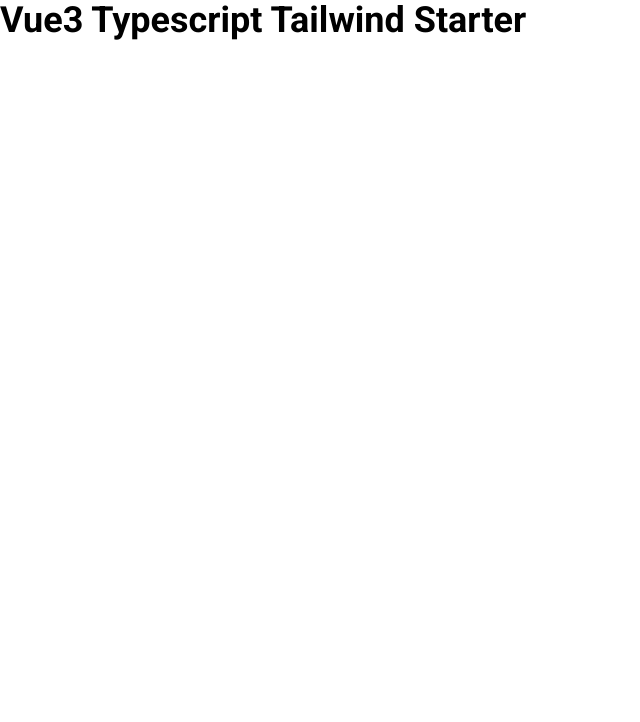
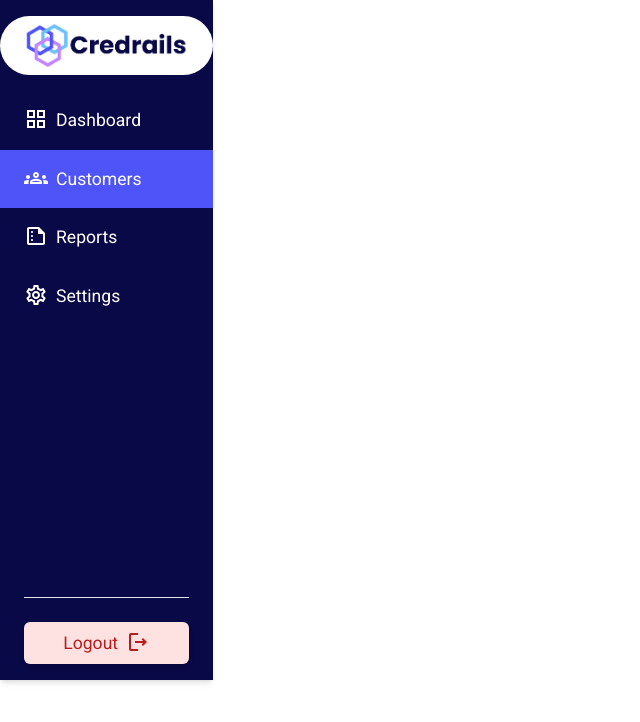
Before and after one commit to d3vkk/credrails, a Vue app: page / in a window 1280 px wide. Shown: the top 722 px of the page, without its empty margins (0-640 px from the left). Built offline with nearby package versions, Linux system fonts and the light colour scheme.

Commit message:
refactor: Add sidebar

```diff
--- a/src/assets/css/index.css
+++ b/src/assets/css/index.css
@@ -4,14 +4,15 @@
 @tailwind utilities;
 
 :root {
-    --primary: #42b883;
-    --secondary: #35495e;
+    --primary:#0A0947;
+    --secondary: #4F54F9;
     --gray-100: #f3f4f6;
     --gray-200: #d1d5db;
     --gray-300: #6b7280;
     --white: #ffffff;
     --black: #000000;
     --font-big: 2rem;
+    --font-medium: 1.1rem;
     --font-normal: 1rem;
     --font-small: 0.5rem;
 }
--- /dev/null
+++ b/src/components/Sidebar.vue
@@ -0,0 +1,90 @@
+<template>
+  <div id="sidebar" class="py-4 shadow-md">
+    <div class="sidebar-img rounded-full p-1 px-6">
+      <img src="/img/credrails-logo.png" alt="Credrails Logo" />
+    </div>
+    <ul class="py-4">
+      <li>
+        <div v-html="iconGridView"></div>
+        <div>Dashboard</div>
+      </li>
+      <li class="highlight">
+        <div v-html="iconGroups"></div>
+        <div>Customers</div>
+      </li>
+      <li>
+        <div v-html="iconReport"></div>
+        <div>Reports</div>
+      </li>
+      <li>
+        <div v-html="iconSettings"></div>
+        <div>Settings</div>
+      </li>
+    </ul>
+    <div class="pb-64"></div>
+    <div class="px-6"><hr /></div>
+    <div class="px-6">
+      <div
+        class="btn-logout mt-6 justify-center px-2 py-2 bg-red-100 text-red-700 shadow-md rounded-md"
+      >
+        <div>Logout</div>
+        <span v-html="iconLogout"></span>
+      </div>
+    </div>
+  </div>
+</template>
+
+<script lang="ts">
+import { defineComponent } from "vue";
+import {
+  iconGridView,
+  iconGroups,
+  iconReport,
+  iconSettings,
+  iconLogout,
+} from "../utils/icons";
+
+export default defineComponent({
+  setup() {
+    return {
+      iconGridView,
+      iconGroups,
+      iconReport,
+      iconSettings,
+      iconLogout,
+    };
+  },
+});
+</script>
+
+<style scoped>
+#sidebar {
+  background-color: var(--primary);
+  color: var(--white);
+  font-size: var(--font-medium);
+}
+
+.highlight {
+  background-color: var(--secondary);
+}
+.sidebar-img {
+  background-color: var(--white);
+}
+
+li,
+.btn-logout {
+  @apply flex flex-row;
+  cursor: pointer;
+}
+
+.btn-logout {
+}
+
+li {
+  @apply py-4 px-6;
+}
+li div:first-child,
+.btn-logout div:first-child {
+  @apply mr-2;
+}
+</style>
--- a/src/router/index.ts
+++ b/src/router/index.ts
@@ -1,7 +1,7 @@
 import { createRouter, createWebHistory, RouteRecordRaw } from "vue-router";
-import LandingPage from "../views/LandingPage.vue";
+import Dashboard from "../views/Dashboard.vue";
 
-const routes: Array<RouteRecordRaw> = [{ path: "/", component: LandingPage }];
+const routes: Array<RouteRecordRaw> = [{ path: "/", component: Dashboard }];
 const router = createRouter({
   history: createWebHistory(),
   routes,
--- /dev/null
+++ b/src/utils/icons.ts
@@ -0,0 +1,20 @@
+const iconArrowBack: string = `<svg xmlns='http://www.w3.org/2000/svg' height='24px' viewBox='0 0 24 24' width='24px' fill='#FFFFFF'><path d='M0 0h24v24H0V0z' fill='none' opacity='.87'/><path d='M17.51 3.87L15.73 2.1 5.84 12l9.9 9.9 1.77-1.77L9.38 12l8.13-8.13z'/></svg>`;
+
+const iconGridView: string = `<svg xmlns='http://www.w3.org/2000/svg' enable-background='new 0 0 24 24' height='24px' viewBox='0 0 24 24' width='24px' fill='#FFFFFF'><g><rect fill='none' height='24' width='24'/></g><g><g><g><path d='M3,3v8h8V3H3z M9,9H5V5h4V9z M3,13v8h8v-8H3z M9,19H5v-4h4V19z M13,3v8h8V3H13z M19,9h-4V5h4V9z M13,13v8h8v-8H13z M19,19h-4v-4h4V19z'/></g></g></g></svg>`;
+
+const iconGroups: string = `<svg xmlns='http://www.w3.org/2000/svg' enable-background='new 0 0 24 24' height='24px' viewBox='0 0 24 24' width='24px' fill='#FFFFFF'><rect fill='none' height='24' width='24'/><g><path d='M4,13c1.1,0,2-0.9,2-2c0-1.1-0.9-2-2-2s-2,0.9-2,2C2,12.1,2.9,13,4,13z M5.13,14.1C4.76,14.04,4.39,14,4,14 c-0.99,0-1.93,0.21-2.78,0.58C0.48,14.9,0,15.62,0,16.43V18l4.5,0v-1.61C4.5,15.56,4.73,14.78,5.13,14.1z M20,13c1.1,0,2-0.9,2-2 c0-1.1-0.9-2-2-2s-2,0.9-2,2C18,12.1,18.9,13,20,13z M24,16.43c0-0.81-0.48-1.53-1.22-1.85C21.93,14.21,20.99,14,20,14 c-0.39,0-0.76,0.04-1.13,0.1c0.4,0.68,0.63,1.46,0.63,2.29V18l4.5,0V16.43z M16.24,13.65c-1.17-0.52-2.61-0.9-4.24-0.9 c-1.63,0-3.07,0.39-4.24,0.9C6.68,14.13,6,15.21,6,16.39V18h12v-1.61C18,15.21,17.32,14.13,16.24,13.65z M8.07,16 c0.09-0.23,0.13-0.39,0.91-0.69c0.97-0.38,1.99-0.56,3.02-0.56s2.05,0.18,3.02,0.56c0.77,0.3,0.81,0.46,0.91,0.69H8.07z M12,8 c0.55,0,1,0.45,1,1s-0.45,1-1,1s-1-0.45-1-1S11.45,8,12,8 M12,6c-1.66,0-3,1.34-3,3c0,1.66,1.34,3,3,3s3-1.34,3-3 C15,7.34,13.66,6,12,6L12,6z'/></g></svg>`;
+
+const iconLogout: string = `<svg xmlns='http://www.w3.org/2000/svg' enable-background='new 0 0 24 24' height='24px' viewBox='0 0 24 24' width='24px' fill='#b91c1c'><g><path d='M0,0h24v24H0V0z' fill='none'/></g><g><path d='M17,8l-1.41,1.41L17.17,11H9v2h8.17l-1.58,1.58L17,16l4-4L17,8z M5,5h7V3H5C3.9,3,3,3.9,3,5v14c0,1.1,0.9,2,2,2h7v-2H5V5z'/></g></svg>`;
+
+const iconReport: string = `<svg xmlns='http://www.w3.org/2000/svg' enable-background='new 0 0 24 24' height='24px' viewBox='0 0 24 24' width='24px' fill='#FFFFFF'><g><path d='M0,0h24v24H0V0z' fill='none'/></g><g><g><path d='M15,3H5C3.9,3,3.01,3.9,3.01,5L3,19c0,1.1,0.89,2,1.99,2H19c1.1,0,2-0.9,2-2V9L15,3z M5,19V5h9v5h5v9H5z M9,8 c0,0.55-0.45,1-1,1S7,8.55,7,8s0.45-1,1-1S9,7.45,9,8z M9,12c0,0.55-0.45,1-1,1s-1-0.45-1-1s0.45-1,1-1S9,11.45,9,12z M9,16 c0,0.55-0.45,1-1,1s-1-0.45-1-1s0.45-1,1-1S9,15.45,9,16z'/></g></g></svg>`;
+
+const iconSettings: string = `<svg xmlns='http://www.w3.org/2000/svg' height='24px' viewBox='0 0 24 24' width='24px' fill='#FFFFFF'><path d='M0 0h24v24H0V0z' fill='none'/><path d='M19.43 12.98c.04-.32.07-.64.07-.98 0-.34-.03-.66-.07-.98l2.11-1.65c.19-.15.24-.42.12-.64l-2-3.46c-.09-.16-.26-.25-.44-.25-.06 0-.12.01-.17.03l-2.49 1c-.52-.4-1.08-.73-1.69-.98l-.38-2.65C14.46 2.18 14.25 2 14 2h-4c-.25 0-.46.18-.49.42l-.38 2.65c-.61.25-1.17.59-1.69.98l-2.49-1c-.06-.02-.12-.03-.18-.03-.17 0-.34.09-.43.25l-2 3.46c-.13.22-.07.49.12.64l2.11 1.65c-.04.32-.07.65-.07.98 0 .33.03.66.07.98l-2.11 1.65c-.19.15-.24.42-.12.64l2 3.46c.09.16.26.25.44.25.06 0 .12-.01.17-.03l2.49-1c.52.4 1.08.73 1.69.98l.38 2.65c.03.24.24.42.49.42h4c.25 0 .46-.18.49-.42l.38-2.65c.61-.25 1.17-.59 1.69-.98l2.49 1c.06.02.12.03.18.03.17 0 .34-.09.43-.25l2-3.46c.12-.22.07-.49-.12-.64l-2.11-1.65zm-1.98-1.71c.04.31.05.52.05.73 0 .21-.02.43-.05.73l-.14 1.13.89.7 1.08.84-.7 1.21-1.27-.51-1.04-.42-.9.68c-.43.32-.84.56-1.25.73l-1.06.43-.16 1.13-.2 1.35h-1.4l-.19-1.35-.16-1.13-1.06-.43c-.43-.18-.83-.41-1.23-.71l-.91-.7-1.06.43-1.27.51-.7-1.21 1.08-.84.89-.7-.14-1.13c-.03-.31-.05-.54-.05-.74s.02-.43.05-.73l.14-1.13-.89-.7-1.08-.84.7-1.21 1.27.51 1.04.42.9-.68c.43-.32.84-.56 1.25-.73l1.06-.43.16-1.13.2-1.35h1.39l.19 1.35.16 1.13 1.06.43c.43.18.83.41 1.23.71l.91.7 1.06-.43 1.27-.51.7 1.21-1.07.85-.89.7.14 1.13zM12 8c-2.21 0-4 1.79-4 4s1.79 4 4 4 4-1.79 4-4-1.79-4-4-4zm0 6c-1.1 0-2-.9-2-2s.9-2 2-2 2 .9 2 2-.9 2-2 2z'/></svg>`;
+
+export {
+  iconArrowBack,
+  iconGridView,
+  iconGroups,
+  iconLogout,
+  iconReport,
+  iconSettings,
+};
--- /dev/null
+++ b/src/views/Dashboard.vue
@@ -0,0 +1,18 @@
+<template>
+  <div class="w-1/6">
+    <Sidebar />
+  </div>
+</template>
+
+<script lang="ts">
+import { defineComponent } from "vue";
+import Sidebar from "../components/Sidebar.vue";
+
+export default defineComponent({
+  components: {
+    Sidebar,
+  },
+});
+</script>
+
+<style scoped></style>
--- a/src/views/LandingPage.vue
+++ /dev/null
@@ -1,13 +0,0 @@
-<template>
-  <div>
-    <div class="text-4xl font-bold">Vue3 Typescript Tailwind Starter</div>
-  </div>
-</template>
-
-<script lang="ts">
-import { defineComponent } from "vue";
-
-export default defineComponent({});
-</script>
-
-<style scoped></style>
```
Also changed, not shown: public/img/credrails-logo.png (added), 1 other file (tests, documents, lock files or other folders).
